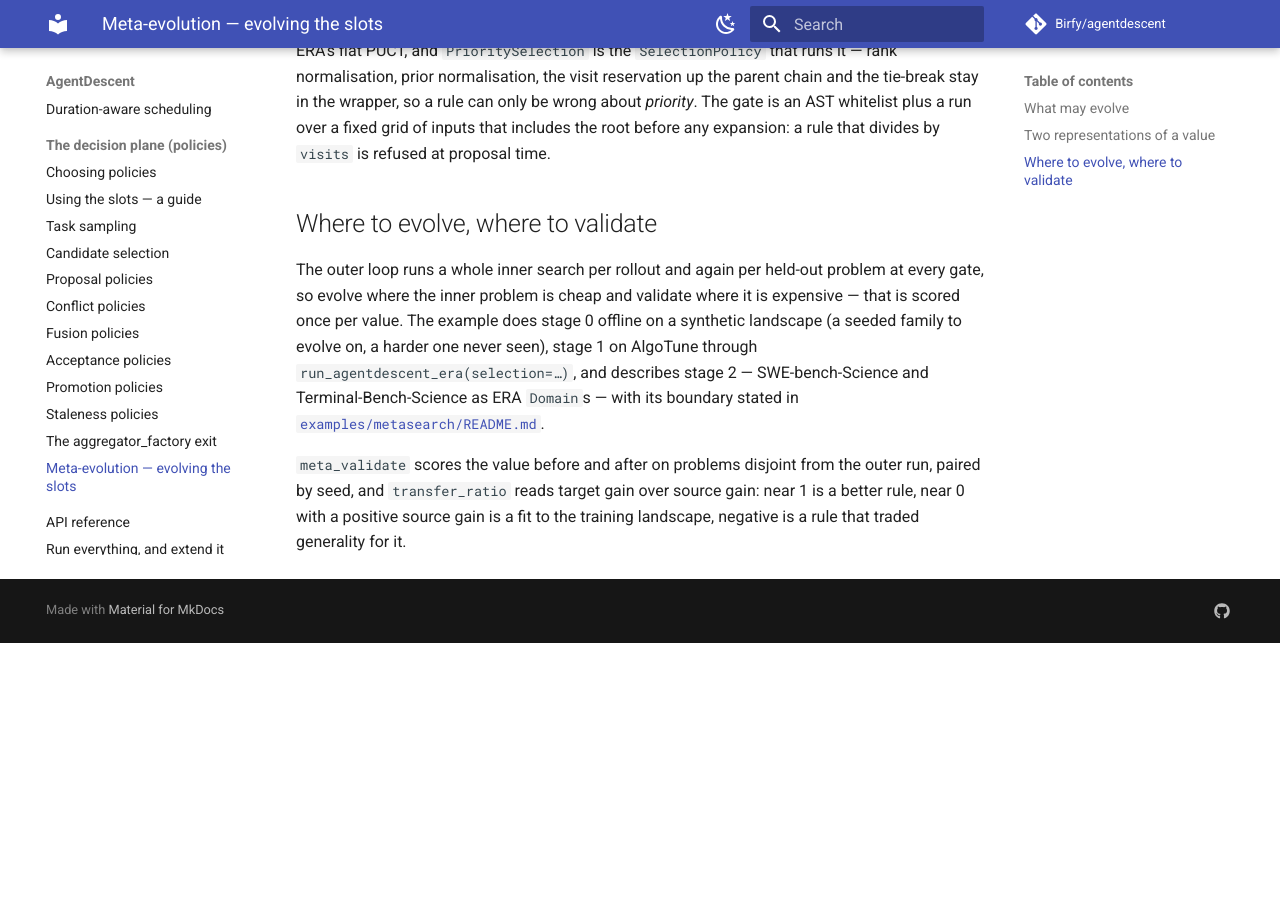
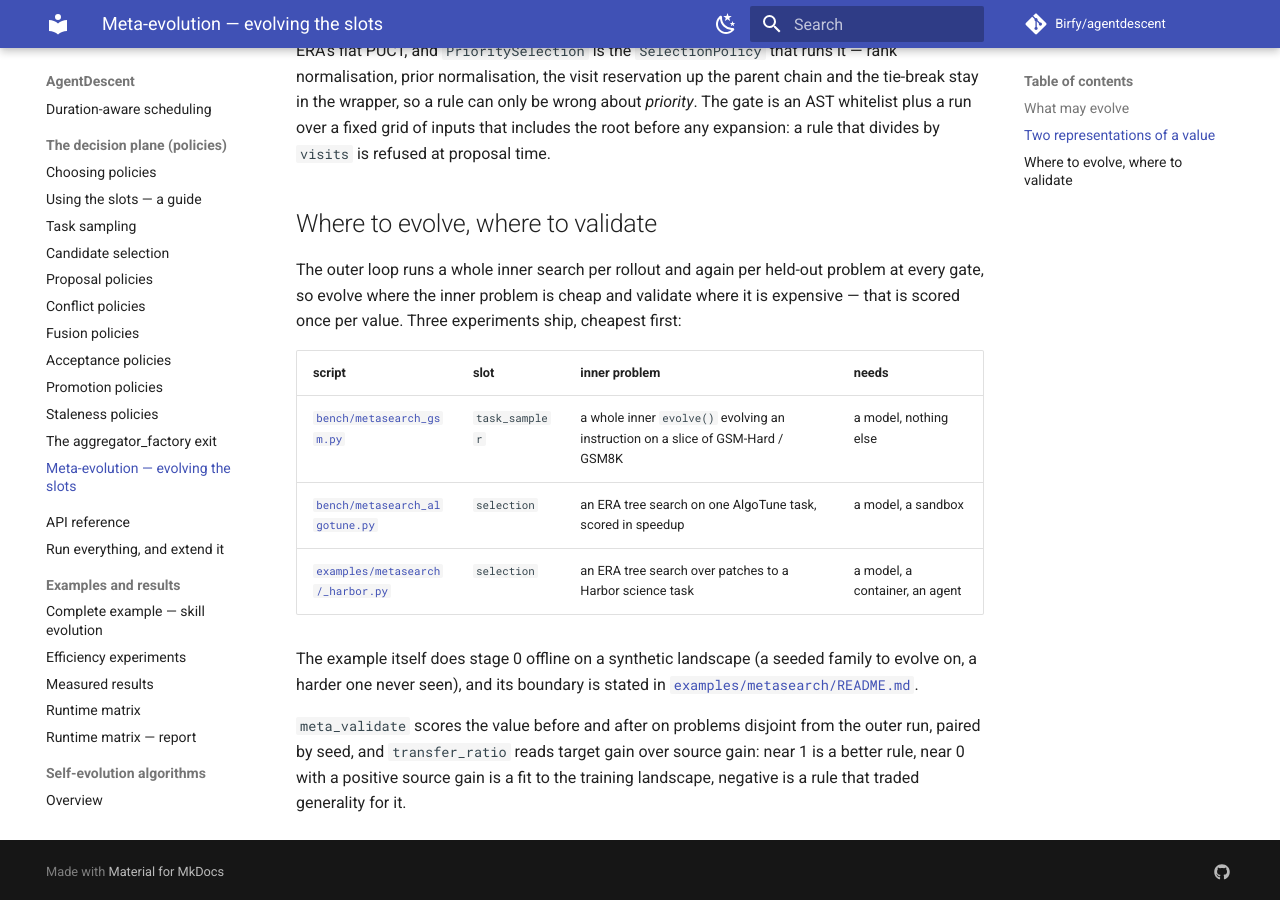
Before and after one commit to Birfy/agentdescent, an MkDocs documentation site: the page built from docs/meta-evolution.md, in a window 1280 px wide and 900 px high, scrolled down 1738 px. Built offline with MkDocs 1.6.1 and Material for MkDocs 9.7.7, drawn with Linux system fonts in a browser that asks for light colours; comment, search, counter and statistics services are not loaded; before the commit the page ends 2381 px from its top, so only the background shows below that.

Commit message:
docs: three meta-evolution experiments, cheapest first
The GSM script needs only a model, the AlgoTune one a sandbox, the Harbor one
a container and an agent -- which is the order to try them in, so the pages
say so.

Co-Authored-By: Claude Opus 5 <noreply@anthropic.com>
Claude-Session: https://claude.ai/code/session_01JdKuZKNBrnZbS1pBEMAVyk

```diff
--- a/docs/meta-evolution.md
+++ b/docs/meta-evolution.md
@@ -78,11 +78,16 @@ by `visits` is refused at proposal time.
 
 The outer loop runs a whole inner search per rollout and again per held-out
 problem at every gate, so evolve where the inner problem is cheap and validate
-where it is expensive — that is scored once per value. The example does stage
-0 offline on a synthetic landscape (a seeded family to evolve on, a harder one
-never seen), stage 1 on AlgoTune through `run_agentdescent_era(selection=…)`,
-and describes stage 2 — SWE-bench-Science and Terminal-Bench-Science as ERA
-`Domain`s — with its boundary stated in
+where it is expensive — that is scored once per value. Three experiments ship, cheapest first:
+
+| script | slot | inner problem | needs |
+|---|---|---|---|
+| [`bench/metasearch_gsm.py`](https://github.com/Birfy/agentdescent/blob/main/bench/metasearch_gsm.py) | `task_sampler` | a whole inner `evolve()` evolving an instruction on a slice of GSM-Hard / GSM8K | a model, nothing else |
+| [`bench/metasearch_algotune.py`](https://github.com/Birfy/agentdescent/blob/main/bench/metasearch_algotune.py) | `selection` | an ERA tree search on one AlgoTune task, scored in speedup | a model, a sandbox |
+| [`examples/metasearch/_harbor.py`](https://github.com/Birfy/agentdescent/tree/main/examples/metasearch) | `selection` | an ERA tree search over patches to a Harbor science task | a model, a container, an agent |
+
+The example itself does stage 0 offline on a synthetic landscape (a seeded
+family to evolve on, a harder one never seen), and its boundary is stated in
 [`examples/metasearch/README.md`](https://github.com/Birfy/agentdescent/blob/main/examples/metasearch/README.md).
 
 `meta_validate` scores the value before and after on problems disjoint from the
```
Also changed, not shown: docs/design-meta-evolution.md (+6 -3 lines).
